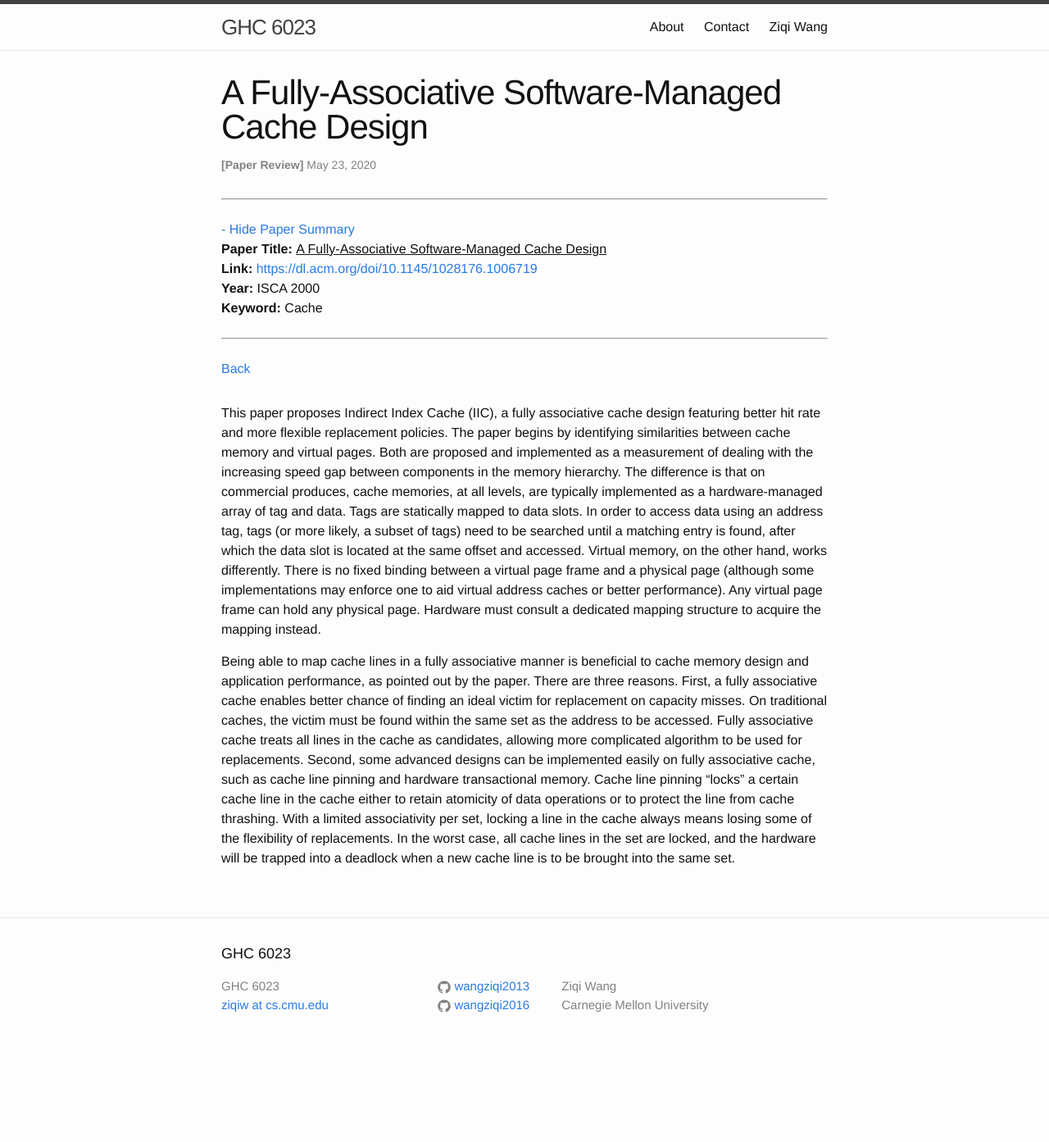
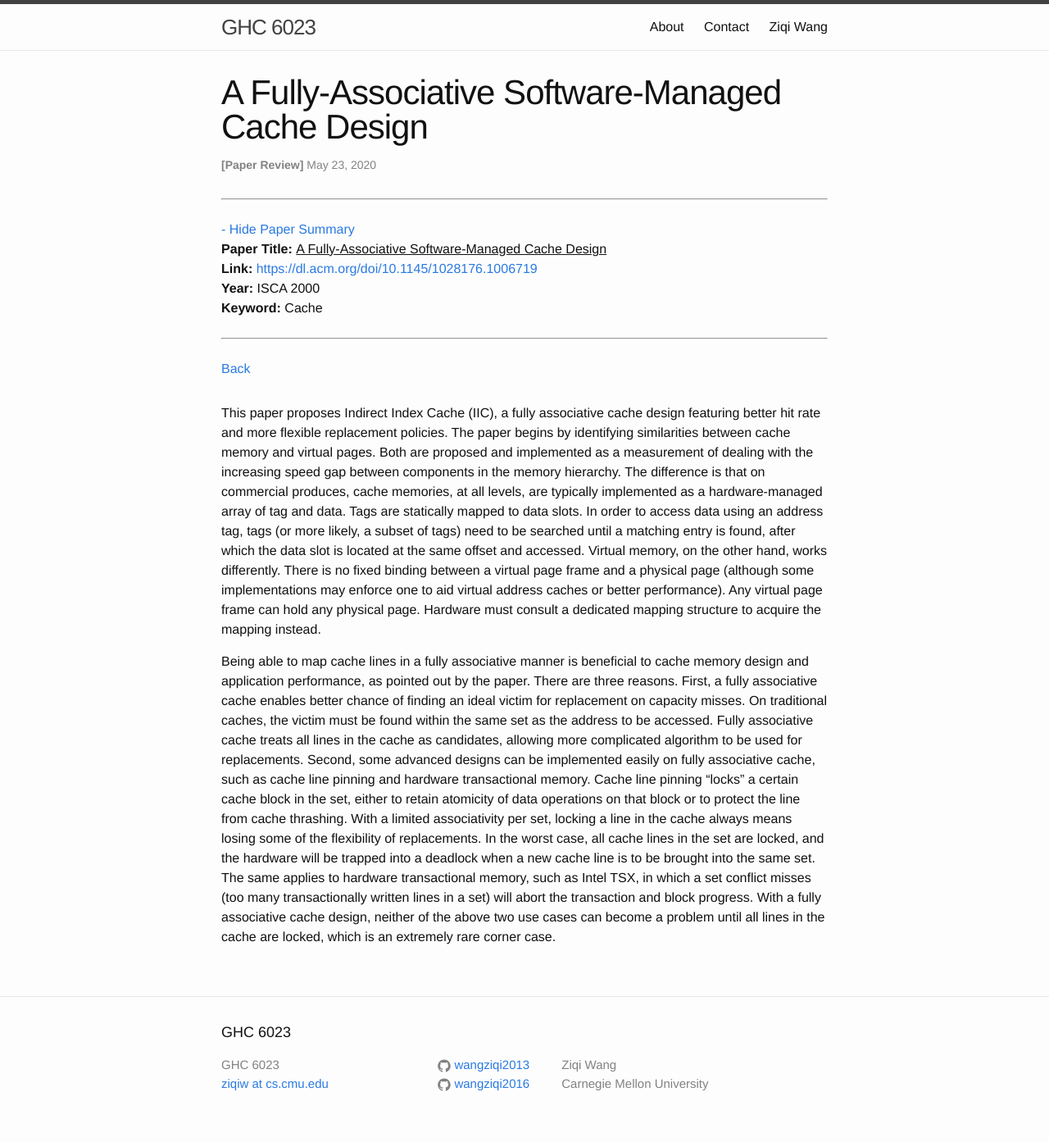
Before and after one commit to wangziqi2013/wangziqi2013.github.io, a Jekyll site: the page built from _posts/2020-05-22-iic.markdown, in a window 1280 px wide. Shown: the whole page at 82% size. Built offline with Jekyll 4.4.1, drawn with Linux system fonts in a browser that asks for light colours; before the commit the page ends 1297 px from its top, so only the background shows below that.

Commit message:
Adding HTM

```diff
--- a/_posts/2020-05-22-iic.markdown
+++ b/_posts/2020-05-22-iic.markdown
@@ -30,7 +30,10 @@ an ideal victim for replacement on capacity misses. On traditional caches, the v
 as the address to be accessed. Fully associative cache treats all lines in the cache as candidates, allowing more
 complicated algorithm to be used for replacements. Second, some advanced designs can be implemented easily on fully
 associative cache, such as cache line pinning and hardware transactional memory. Cache line pinning "locks" a certain
-cache line in the cache either to retain atomicity of data operations or to protect the line from cache thrashing.
+cache block in the set, either to retain atomicity of data operations on that block or to protect the line from cache thrashing.
 With a limited associativity per set, locking a line in the cache always means losing some of the flexibility of
 replacements. In the worst case, all cache lines in the set are locked, and the hardware will be trapped into a deadlock
-when a new cache line is to be brought into the same set.
+when a new cache line is to be brought into the same set. The same applies to hardware transactional memory, such as
+Intel TSX, in which a set conflict misses (too many transactionally written lines in a set) will abort the transaction
+and block progress. With a fully associative cache design, neither of the above two use cases can become a problem until
+all lines in the cache are locked, which is an extremely rare corner case.
```
